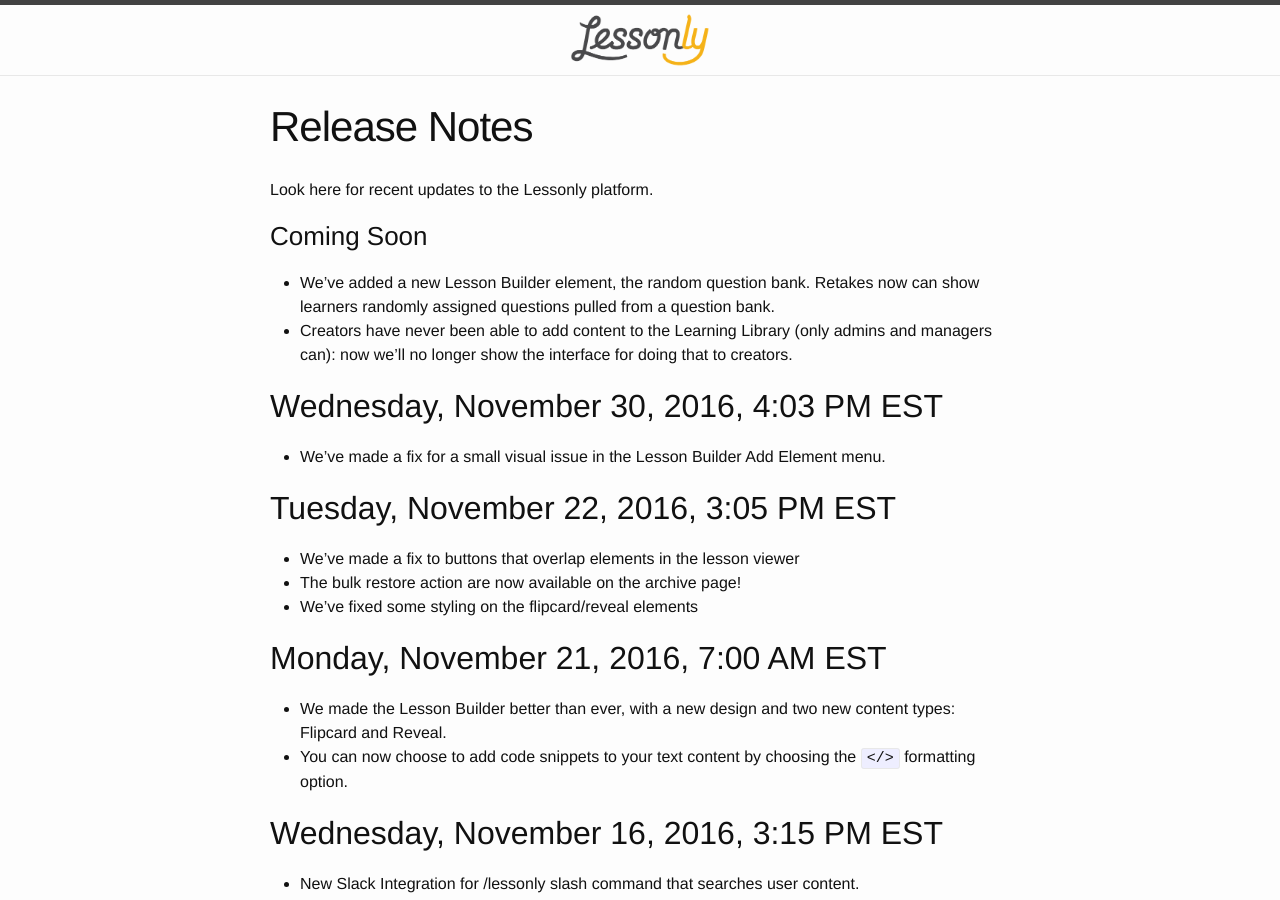
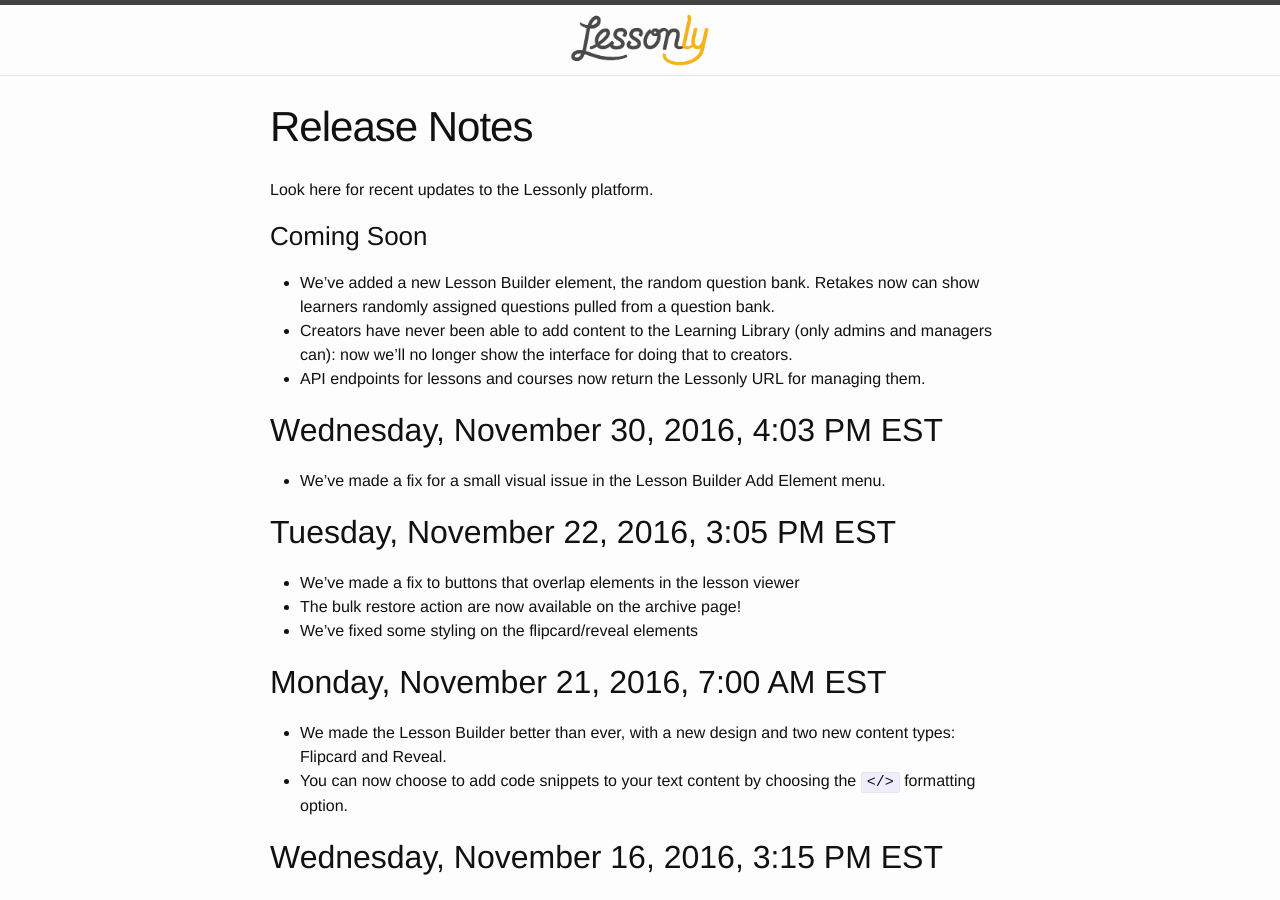
Before and after one commit to isabella232/lessonly.github.io, a Jekyll site: the page built from release-notes.md, in a window 1280 px wide and 900 px high. Built offline with Jekyll 4.4.1, drawn with Linux system fonts in a browser that asks for light colours.

Commit message:
Overview URLs in lesson/course API endpoints

```diff
--- a/release-notes.md
+++ b/release-notes.md
@@ -10,6 +10,7 @@
 
 - We've added a new Lesson Builder element, the random question bank. Retakes now can show learners randomly assigned questions pulled from a question bank.
 - Creators have never been able to add content to the Learning Library (only admins and managers can): now we’ll no longer show the interface for doing that to creators.
+- API endpoints for lessons and courses now return the Lessonly URL for managing them.
 
 ## Wednesday, November 30, 2016, 4:03 PM EST
 
```
